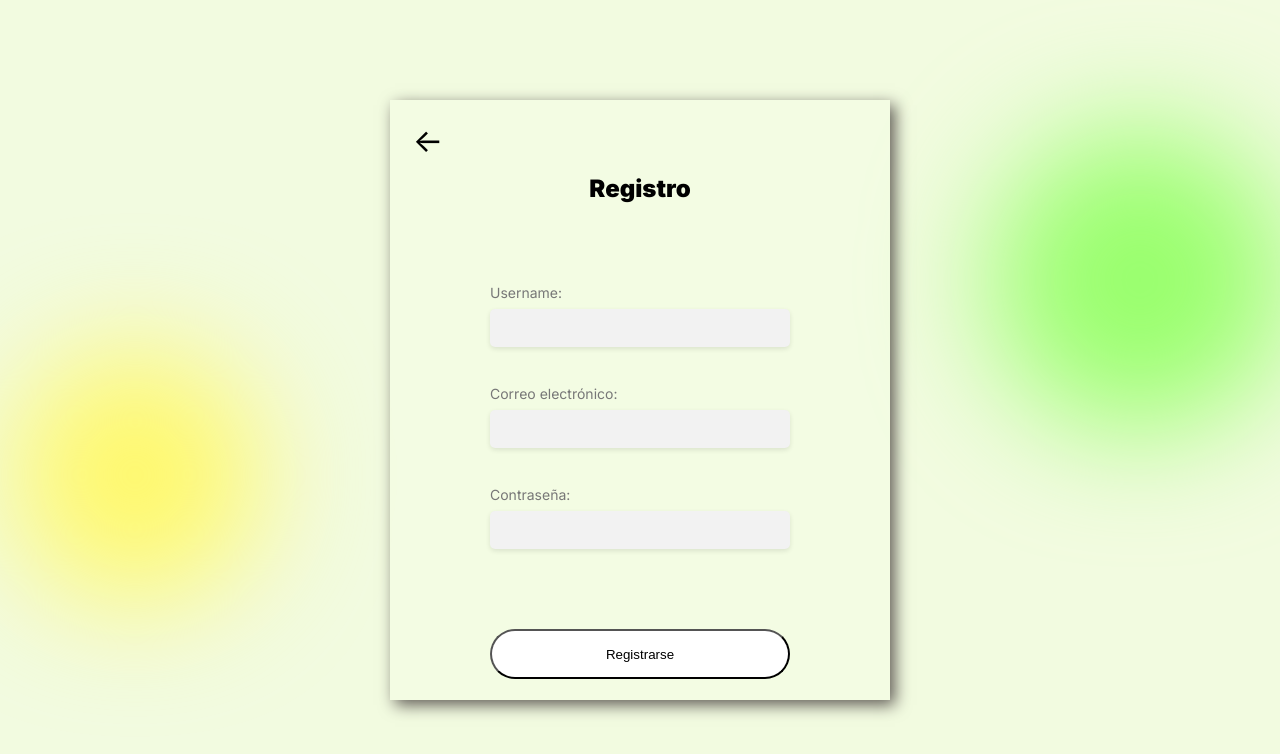
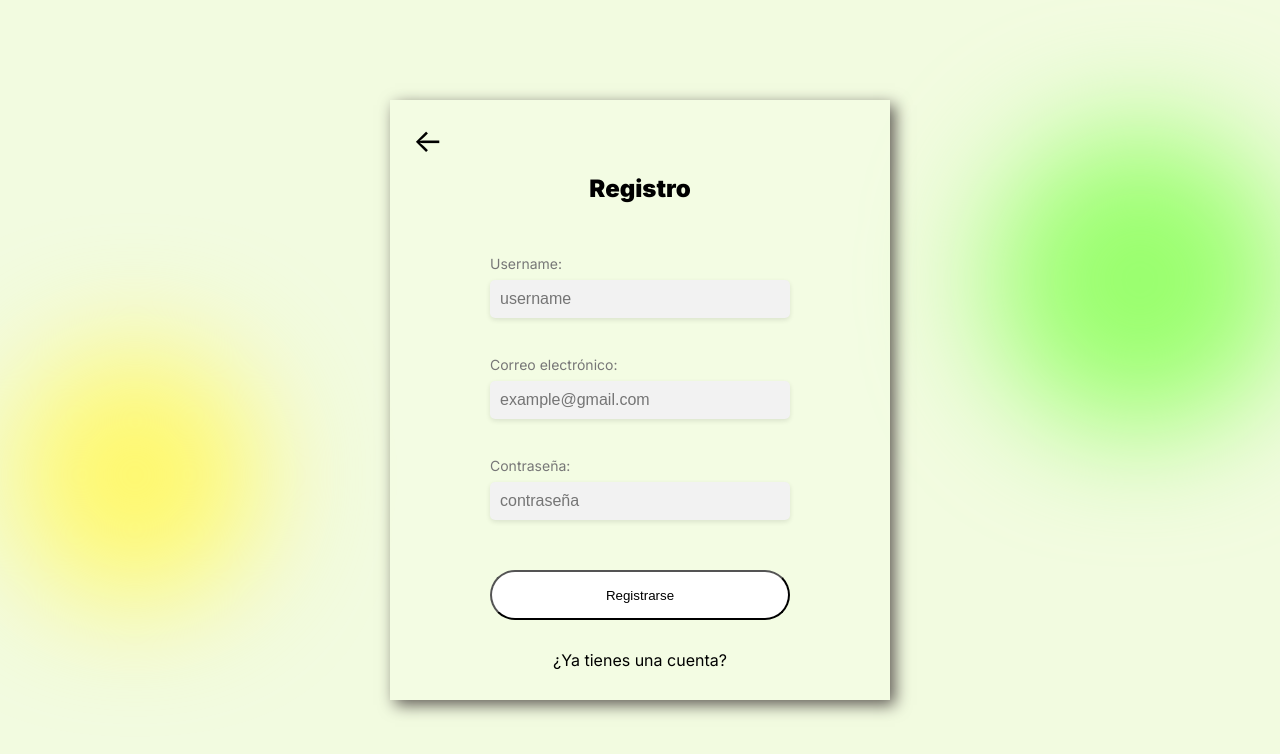
Before and after one commit to EduColab/frontend, a Next.js app: page /register in a window 1280 px wide. Shown: the top 754 px of the page. Built offline with nearby package versions, Linux system fonts and the light colour scheme.

Commit message:
adding styles to register page

```diff
--- a/src/components/LoginForm/LoginForm.js
+++ b/src/components/LoginForm/LoginForm.js
@@ -50,7 +50,7 @@ const LoginForm = () => {
         Iniciar sesión
       </button>
       <p className={styles.no_account_link}>
-        <Link href="#">¿No tienes una cuenta?</Link>
+        <Link href="/register">¿No tienes una cuenta?</Link>
       </p>
     </form>
   );
--- a/src/components/RegisterForm/RegisterForm.js
+++ b/src/components/RegisterForm/RegisterForm.js
@@ -3,6 +3,7 @@
 import React from "react";
 import { useState } from "react";
 import styles from "./RegisterForm.module.css";
+import Link from "next/link";
 
 const RegisterForm = () => {
   const [username, setUsername] = useState("");
@@ -25,6 +26,7 @@ const RegisterForm = () => {
         onChange={(e) => setUsername(e.target.value)}
         required
         className={styles.form_inputs}
+        placeholder="username"
       />
 
       {/* Email */}
@@ -37,6 +39,7 @@ const RegisterForm = () => {
         onChange={(e) => setEmail(e.target.value)}
         required
         className={styles.form_inputs}
+        placeholder="example@gmail.com"
       />
 
       {/* Password */}
@@ -49,10 +52,14 @@ const RegisterForm = () => {
         onChange={(e) => setPassword(e.target.value)}
         required
         className={styles.form_inputs}
+        placeholder="contraseña"
       />
 
       {/* Send button */}
       <button type="submit" className={styles.button}>Registrarse</button>
+      <p className={styles.no_account_link}>
+        <Link href="/login">¿Ya tienes una cuenta?</Link>
+      </p>
     </form>
   );
 };
--- a/src/components/RegisterForm/RegisterForm.module.css
+++ b/src/components/RegisterForm/RegisterForm.module.css
@@ -30,7 +30,7 @@
 }
 
 .button {
-  margin-top: 50px;
+  margin-top: 20px;
   width: 300px;
   height: 50px;
   background-color: var(--white);
@@ -46,7 +46,8 @@
 }
 
 .no_account_link {
-  margin-top: 45px;
+  margin-top: 30px;
+  margin-bottom: 30px;
   text-align: center;
 }
 .no_account_link a {
```
